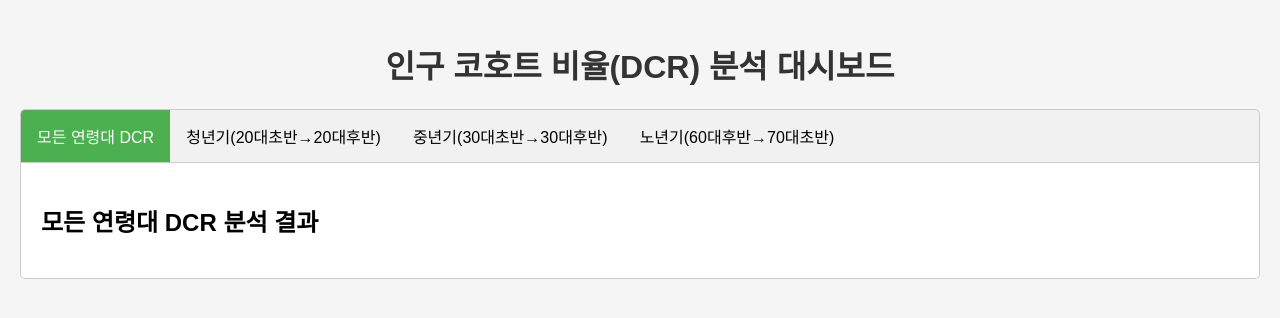
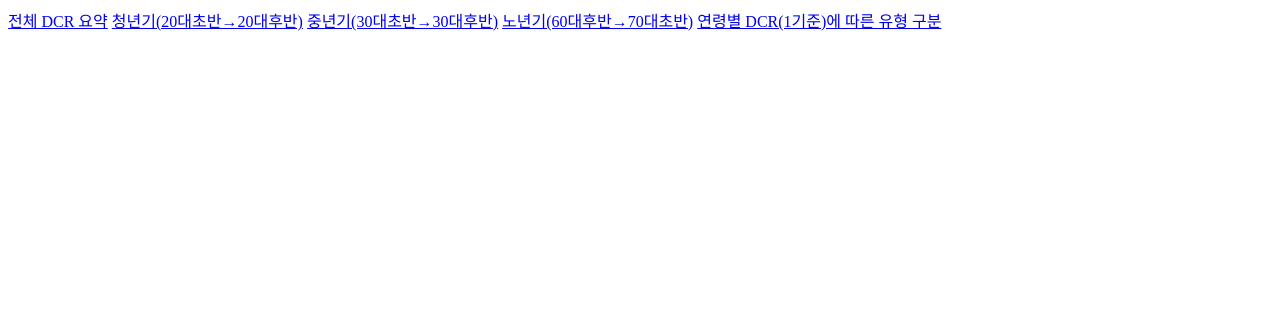
Before and after one commit to bklee-korea/DCR_0408, a plain HTML site: page index.html in a window 1280 px wide. Drawn offline with Linux system fonts and the light colour scheme.

Commit message:
Update index.html

```diff
--- a/index.html
+++ b/index.html
@@ -1,108 +1,7 @@
-<!DOCTYPE html>
-<html>
-<head>
-    <meta charset="UTF-8">
-    <title>DCR 분석 대시보드</title>
-    <style>
-        body {
-            font-family: Arial, sans-serif;
-            margin: 0;
-            padding: 20px;
-            background-color: #f5f5f5;
-        }
-        .tab {
-            overflow: hidden;
-            border: 1px solid #ccc;
-            background-color: #f1f1f1;
-            border-radius: 5px 5px 0 0;
-        }
-        .tab button {
-            background-color: inherit;
-            float: left;
-            border: none;
-            outline: none;
-            cursor: pointer;
-            padding: 14px 16px;
-            transition: 0.3s;
-            font-size: 16px;
-        }
-        .tab button:hover {
-            background-color: #ddd;
-        }
-        .tab button.active {
-            background-color: #4CAF50;
-            color: white;
-        }
-        .tabcontent {
-            display: none;
-            padding: 20px;
-            border: 1px solid #ccc;
-            border-top: none;
-            border-radius: 0 0 5px 5px;
-            background-color: white;
-        }
-        h1 {
-            text-align: center;
-            color: #333;
-        }
-        .visible {
-            display: block;
-        }
-    </style>
-</head>
-<body>
-    <h1>인구 코호트 비율(DCR) 분석 대시보드</h1>
-
-    <div class="tab">
-        <button class="tablinks active" onclick="openTab(event, 'AllDCR')">모든 연령대 DCR</button>
-        <button class="tablinks" onclick="openTab(event, 'YoungDCR')">청년기(20대초반→20대후반)</button>
-        <button class="tablinks" onclick="openTab(event, 'AdultDCR')">중년기(30대초반→30대후반)</button>
-        <button class="tablinks" onclick="openTab(event, 'ElderlyDCR')">노년기(60대후반→70대초반)</button>
-    </div>
-
-    <div id="AllDCR" class="tabcontent visible">
-        <h2>모든 연령대 DCR 분석 결과</h2>
-        <!-- 여기에 모든 연령대 DCR 내용 -->
-        <!-- 다른 HTML에서 내용을 복사하여 붙여넣기 -->
-    </div>
-
-    <div id="YoungDCR" class="tabcontent">
-        <h2>청년기(20대초반→20대후반) DCR 분석 결과</h2>
-        <!-- 여기에 청년기 DCR 내용 -->
-    </div>
-
-    <div id="AdultDCR" class="tabcontent">
-        <h2>중년기(30대초반→30대후반) DCR 분석 결과</h2>
-        <!-- 여기에 중년기 DCR 내용 -->
-    </div>
-
-    <div id="ElderlyDCR" class="tabcontent">
-        <h2>노년기(60대후반→70대초반) DCR 분석 결과</h2>
-        <!-- 여기에 노년기 DCR 내용 -->
-    </div>
-
-    <script>
-    function openTab(evt, tabName) {
-        var i, tabcontent, tablinks;
-
-        // 모든 탭 내용 숨기기
-        tabcontent = document.getElementsByClassName("tabcontent");
-        for (i = 0; i < tabcontent.length; i++) {
-            tabcontent[i].classList.remove("visible");
-        }
-
-        // 모든 탭 버튼 비활성화
-        tablinks = document.getElementsByClassName("tablinks");
-        for (i = 0; i < tablinks.length; i++) {
-            tablinks[i].className = tablinks[i].className.replace(" active", "");
-        }
-
-        // 클릭된 탭 내용 보이기
-        document.getElementById(tabName).classList.add("visible");
-
-        // 클릭된 버튼 활성화
-        evt.currentTarget.className += " active";
-    }
-    </script>
-</body>
-</html>
+<div class="nav-buttons">
+    <a href="index.html">전체 DCR 요약</a>
+    <a href="dcr_young_20_to_25.html">청년기(20대초반→20대후반)</a>
+    <a href="dcr_adult_30_to_35.html">중년기(30대초반→30대후반)</a>
+    <a href="dcr_elderly_65_to_70.html">노년기(60대후반→70대초반)</a>
+    <a href="dcr_type.html">연령별 DCR(1기준)에 따른 유형 구분</a>
+</div>
```
